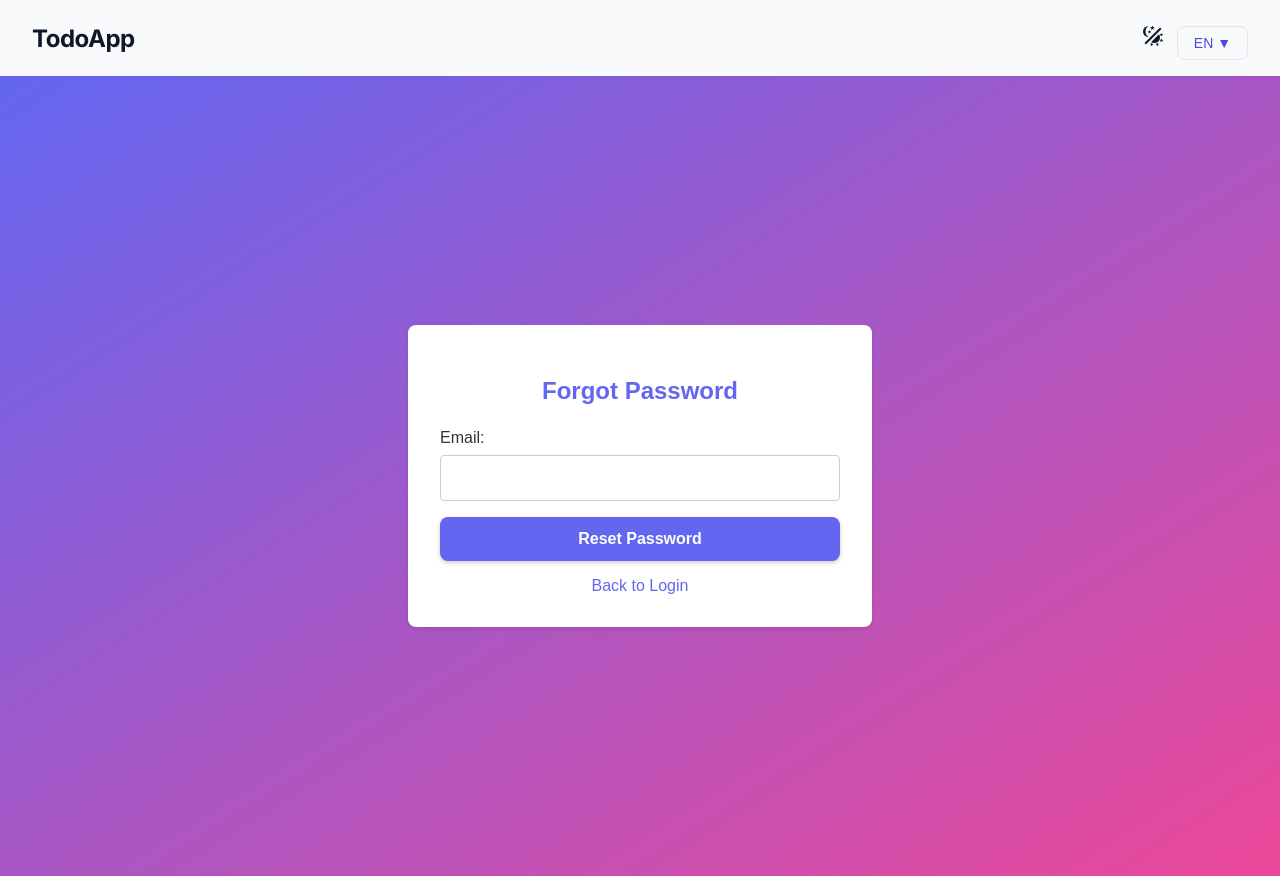
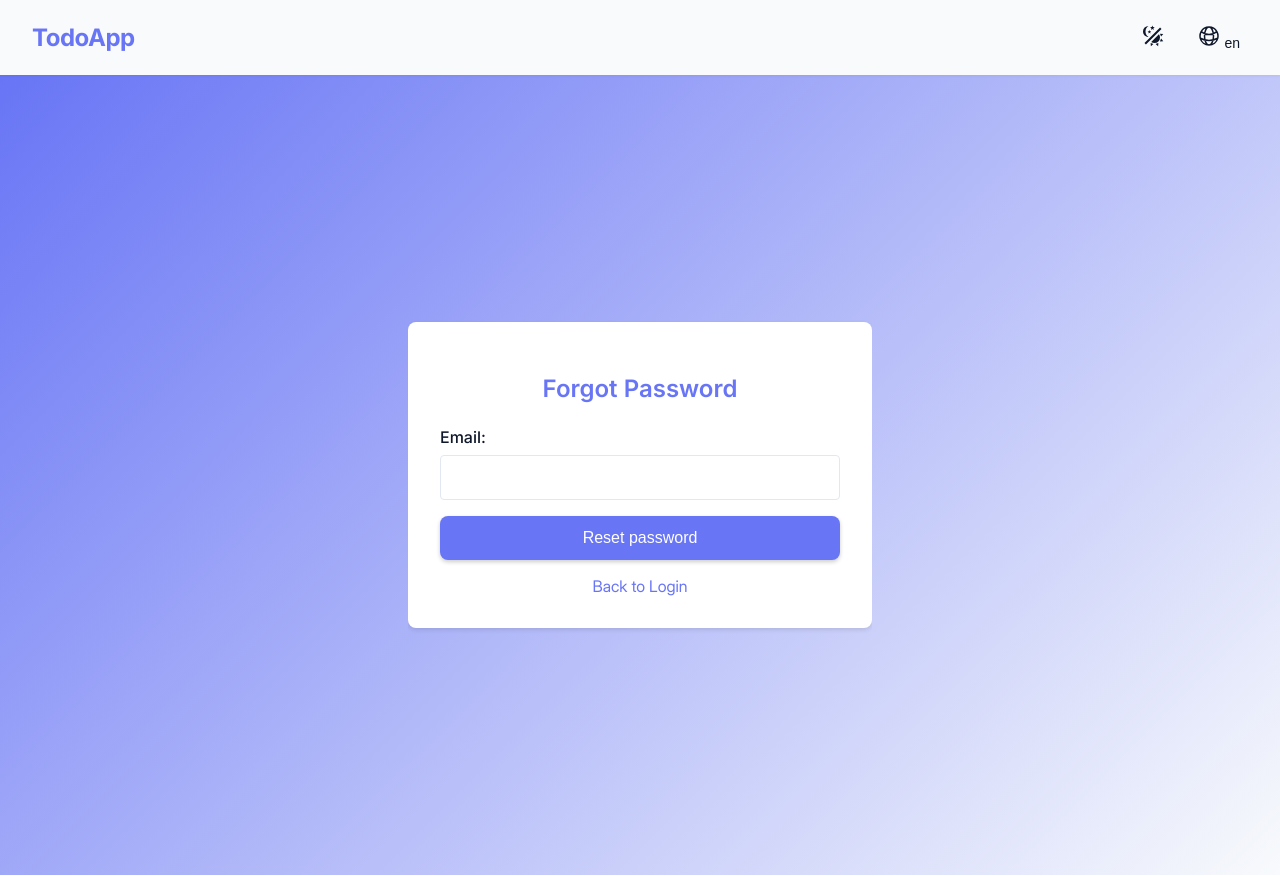
Before and after one commit to martincajka/todoapp-fe, a SvelteKit app: page /forgot-password in a window 1280 px wide. Built offline with nearby package versions, Linux system fonts and the light colour scheme.

Commit message:
refactor registration and login pages for improved styling and error handling; update message display and button components

```diff
--- a/src/routes/+layout.svelte
+++ b/src/routes/+layout.svelte
@@ -3,6 +3,7 @@
   import "../app.css";
   import Theme from "$icons/Theme.svelte";
   import IconButton from "$btns/IconButton.svelte";
+  import Language from "$icons/Language.svelte";
   let { children } = $props();
 
   // Default theme is "light"
@@ -42,15 +43,19 @@
 <svelte:window on:click={handleClickOutside} />
 
 <nav class="navbar">
-  <div class="nav-brand">TodoApp</div>
+  <a href="/" class="nav-brand">TodoApp</a>
   <div class="nav-items">
+    <IconButton variant="ghost" onclick={toggleTheme}
+      ><Theme iconStyle="medium primary" />
+    </IconButton>
     <div class="language-switcher">
-      <IconButton variant="ghost" onclick={toggleTheme}
-        ><Theme iconStyle="medium primary" />
+      <IconButton
+        variant="ghost"
+        iconStyle="medium primary"
+        onclick={() => (isOpen = !isOpen)}
+        ><Language iconStyle="medium primary" />
+        {locale}
       </IconButton>
-      <button class="dropdown-trigger" onclick={() => (isOpen = !isOpen)}>
-        {locale?.toUpperCase() || "EN"} ▼
-      </button>
       {#if isOpen}
         <div class="dropdown-menu">
           <button
@@ -72,9 +77,28 @@
     </div>
   </div>
 </nav>
-{@render children()}
+<div class="landing-container">
+  {@render children()}
+</div>
 
 <style>
+  .landing-container {
+    display: flex;
+    flex-direction: column;
+    align-items: center;
+    justify-content: center;
+    min-height: 100vh;
+    background: linear-gradient(
+      135deg,
+      var(--color-primary) 0%,
+      var(--color-background) 100%
+    );
+    color: #fff;
+    overflow: hidden;
+    margin: 0; /* Remove default margin */
+    padding: 0;
+  }
+
   .navbar {
     display: flex;
     justify-content: space-between;
@@ -88,44 +112,33 @@
     z-index: 1000;
   }
 
+  .nav-items {
+    display: flex;
+    gap: 1rem;
+  }
+
   .nav-brand {
     font-size: 1.5rem;
     font-weight: 700;
-    color: var(--color-text);
+    color: var(--color-text-header);
     letter-spacing: -0.02em;
   }
 
-  .dropdown-trigger {
-    padding: 0.5rem 1rem;
-    background: #f8fafc;
-    border: 1px solid #e2e8f0;
-    color: #4f46e5;
-    border-radius: 8px;
-    cursor: pointer;
-    transition: all 0.2s ease;
-    font-weight: 500;
-    font-size: 0.875rem;
-  }
-
-  .dropdown-trigger:hover {
-    background: #f1f5f9;
-    border-color: #cbd5e1;
-    transform: translateY(-1px);
+  .nav-brand:hover {
+    text-decoration: none;
   }
 
   .dropdown-menu {
     position: absolute;
-    top: calc(100% + 0.5rem);
+    top: calc(100%);
     right: 0;
-    background: white;
-    border-radius: 8px;
-    border: 1px solid #e2e8f0;
+    background: var(--color-surface);
     box-shadow:
       0 4px 6px -1px rgba(0, 0, 0, 0.1),
       0 2px 4px -1px rgba(0, 0, 0, 0.06);
     overflow: hidden;
     min-width: 160px;
-    animation: slideDown 0.2s ease;
+    animation: slideDown 0.1s ease;
   }
 
   .dropdown-item {
@@ -134,8 +147,8 @@
     padding: 0.75rem 1rem;
     text-align: left;
     border: none;
-    background: transparent;
-    color: #4b5563;
+    background: var(--color-surface);
+    color: var(--color-text);
     font-size: 0.875rem;
     font-weight: 500;
     cursor: pointer;
@@ -143,13 +156,14 @@
   }
 
   .dropdown-item:hover {
-    background: #f8fafc;
-    color: #4f46e5;
+    background: var(--color-primary);
+    color: var(--color-text);
   }
 
   .dropdown-item.active {
-    color: #4f46e5;
-    background: #f5f3ff;
+    color: var(--color-text);
+    border-left: solid;
+    border-color: var(--color-primary);
   }
 
   @keyframes slideDown {
--- a/src/routes/forgot-password/+page.svelte
+++ b/src/routes/forgot-password/+page.svelte
@@ -1,5 +1,6 @@
-<script>
+<script lang="ts">
   import { goto } from "$app/navigation";
+  import Button from "$btns/Button.svelte";
 
   let email = "";
 
@@ -21,9 +22,9 @@
       <input type="email" id="email" bind:value={email} required />
     </div>
 
-    <button on:click={handleResetPassword}>Reset Password</button>
+    <Button type="submit" fullWidth>Reset password</Button>
 
-    <div class="login-link">
+    <div class="link-container">
       <a href="/login" on:click|preventDefault={() => goto("/login")}
         >Back to Login</a
       >
@@ -38,25 +39,22 @@
     justify-content: center;
     align-items: center;
     min-height: 100vh;
-    background: linear-gradient(to bottom right, #6366f1, #ec4899);
-    color: white;
-    font-family: "Arial", sans-serif;
     overflow: hidden;
   }
 
   .forgot-password-box {
-    background-color: white;
+    background-color: var(--color-surface);
     padding: 2rem;
     border-radius: 8px;
     box-shadow: 0 2px 4px rgba(0, 0, 0, 0.1);
     width: 400px;
-    color: #333;
+    color: var(--color-text);
   }
 
   h2 {
     text-align: center;
     margin-bottom: 1.5rem;
-    color: #6366f1;
+    color: var(--color-text-header);
   }
 
   .input-group {
@@ -72,46 +70,35 @@
   input[type="email"] {
     width: 100%;
     padding: 0.8rem;
-    border: 1px solid #ccc;
+    border: 1px solid var(--color-border);
     border-radius: 4px;
     box-sizing: border-box;
     font-size: 1rem;
   }
 
-  button {
-    background-color: #6366f1;
-    color: white;
-    padding: 0.8rem 1.5rem;
-    border: none;
-    border-radius: 8px;
-    font-size: 1rem;
-    font-weight: 600;
-    cursor: pointer;
-    transition:
-      background-color 0.3s ease,
-      transform 0.2s ease;
-    box-shadow: 0 2px 4px rgba(0, 0, 0, 0.2);
-    width: 100%;
+  .link-container {
+    margin-top: 1rem;
+    text-align: center;
+    color: var(--color-primary);
   }
 
-  button:hover {
-    background-color: #5258da;
-    transform: scale(1.02);
+  .success-message {
+    background-color: var(--color-success);
+    color: var(--color-success-text);
+    padding: 1rem;
+    border-radius: 6px;
+    margin-bottom: 1rem;
+    text-align: center;
+    font-size: 1rem;
   }
 
-  .login-link {
-    margin-top: 1rem;
+  .error-message {
+    background-color: var(--color-danger);
+    color: var(--color-danger-text);
+    padding: 1rem;
+    border-radius: 6px;
+    margin-bottom: 1rem;
     text-align: center;
-    color: #6366f1;
-  }
-
-  .login-link a {
-    color: inherit;
-    text-decoration: none;
-    font-weight: 500;
-  }
-
-  .login-link a:hover {
-    text-decoration: underline;
+    font-size: 0.875rem;
   }
 </style>
--- a/src/routes/login/+page.svelte
+++ b/src/routes/login/+page.svelte
@@ -48,11 +48,11 @@
       <Button type="submit" fullWidth>Login</Button>
     </form>
 
-    <div class="forgot-password-link">
+    <div class="link-container">
       <a href="/forgot-password">Forgot Password?</a>
     </div>
 
-    <div class="register-link">
+    <div class="link-container">
       Don't have an account? <a href="/register">Register</a>
     </div>
   </div>
@@ -65,25 +65,22 @@
     justify-content: center;
     align-items: center;
     min-height: 100vh;
-    background: linear-gradient(to bottom right, #6366f1, #ec4899);
-    color: white;
-    font-family: "Arial", sans-serif;
     overflow: hidden;
   }
 
   .login-box {
-    background-color: white;
+    background-color: var(--color-surface);
     padding: 2rem;
     border-radius: 8px;
     box-shadow: 0 2px 4px rgba(0, 0, 0, 0.1);
     width: 400px;
-    color: #333;
+    color: var(--color-text);
   }
 
   h2 {
     text-align: center;
     margin-bottom: 1.5rem;
-    color: #6366f1;
+    color: var(--color-text-header);
   }
 
   .input-group {
@@ -100,48 +97,21 @@
   input[type="password"] {
     width: 100%;
     padding: 0.8rem;
-    border: 1px solid #ccc;
+    border: 1px solid var(--color-border);
     border-radius: 4px;
     box-sizing: border-box;
     font-size: 1rem;
   }
 
-  .forgot-password-link {
+  .link-container {
     margin-top: 1rem;
     text-align: center;
-    color: #6366f1;
-  }
-
-  .forgot-password-link a {
-    color: inherit;
-    text-decoration: none;
-    font-weight: 500;
-  }
-
-  .forgot-password-link a:hover {
-    text-decoration: underline;
-  }
-
-  .register-link {
-    /* Added class for the register link */
-    margin-top: 1rem;
-    text-align: center;
-    color: #6366f1;
-  }
-
-  .register-link a {
-    color: inherit;
-    text-decoration: none;
-    font-weight: 500;
-  }
-
-  .register-link a:hover {
-    text-decoration: underline;
+    color: var(--color-primary);
   }
 
   .success-message {
-    background-color: #dcfce7;
-    color: #166534;
+    background-color: var(--color-success);
+    color: var(--color-success-text);
     padding: 1rem;
     border-radius: 6px;
     margin-bottom: 1rem;
@@ -150,8 +120,8 @@
   }
 
   .error-message {
-    background-color: #fef2f2;
-    color: #b91c1c;
+    background-color: var(--color-danger);
+    color: var(--color-danger-text);
     padding: 1rem;
     border-radius: 6px;
     margin-bottom: 1rem;
--- a/src/routes/register/+page.server.js
+++ b/src/routes/register/+page.server.js
@@ -40,7 +40,11 @@ export const actions ={
             message: data.message};
     } catch (error) {
         console.error("An error occurred", error);
-        return {message: "An error occurred"};
+        return {
+            success: false,
+            message: "An error occurred",
+            email: email
+        };
     }
 }
 }
--- a/src/routes/register/+page.svelte
+++ b/src/routes/register/+page.svelte
@@ -34,7 +34,9 @@
       </div>
       <div class="message-container">
         {#if form?.success !== undefined}
-          <div class={form.success === true ? "success" : "error"}>
+          <div
+            class={form.success === true ? "success-message" : "error-message"}
+          >
             {form.message}
           </div>
         {/if}
@@ -42,7 +44,7 @@
       <Button type="submit" fullWidth>Register</Button>
     </form>
 
-    <div class="login-link">
+    <div class="link-container">
       Already have an account? <a href="/login">Login</a>
     </div>
   </div>
@@ -55,25 +57,16 @@
     justify-content: center;
     align-items: center;
     min-height: 100vh;
-    background: linear-gradient(to bottom right, #6366f1, #ec4899);
-    color: white;
-    font-family: "Arial", sans-serif;
     overflow: hidden;
   }
 
   .registration-box {
-    background-color: white;
+    background-color: var(--color-surface);
     padding: 2rem;
     border-radius: 8px;
     box-shadow: 0 2px 4px rgba(0, 0, 0, 0.1);
-    width: 400px; /* Adjust width as needed */
-    color: #333; /* Darker text color inside the box */
-  }
-
-  h2 {
-    text-align: center;
-    margin-bottom: 1.5rem;
-    color: #6366f1; /* Match the gradient */
+    width: 400px;
+    color: var(--color-text);
   }
 
   .form-content {
@@ -92,55 +85,62 @@
     font-weight: 500;
   }
 
+  .message-container {
+    min-height: 64px; /* Fixed height for message area */
+    margin-bottom: 1rem;
+    align-items: center;
+    justify-content: center;
+  }
+
+  h2 {
+    text-align: center;
+    margin-bottom: 1.5rem;
+    color: var(--color-text-header);
+  }
+
+  .input-group {
+    margin-bottom: 1rem;
+  }
+
+  label {
+    display: block;
+    margin-bottom: 0.5rem;
+    font-weight: 500;
+  }
+
   input[type="email"],
   input[type="password"] {
     width: 100%;
     padding: 0.8rem;
-    border: 1px solid #ccc;
+    border: 1px solid var(--color-border);
     border-radius: 4px;
     box-sizing: border-box;
     font-size: 1rem;
   }
 
-  .login-link {
+  .link-container {
     margin-top: 1rem;
     text-align: center;
-    color: #6366f1;
+    color: var(--color-primary);
   }
 
-  .login-link a {
-    color: inherit;
-    text-decoration: none;
-    font-weight: 500;
+  .success-message {
+    background-color: var(--color-success);
+    color: var(--color-success-text);
+    padding: 1rem;
+    border-radius: 6px;
+    margin-bottom: 1rem;
+    text-align: center;
+    font-size: 1rem;
   }
 
-  .login-link a:hover {
-    text-decoration: underline;
-  }
-
-  .message-container {
-    min-height: 64px; /* Fixed height for message area */
+  .error-message {
+    background-color: var(--color-danger);
+    color: var(--color-danger-text);
+    padding: 1rem;
+    border-radius: 6px;
     margin-bottom: 1rem;
-    display: flex;
-    align-items: center;
-    justify-content: center;
-  }
-
-  .success,
-  .error {
-    padding: 0.75rem;
-    border-radius: 4px;
-    width: 100%;
     text-align: center;
-  }
-
-  .success {
-    background-color: #dcfce7;
-    color: #166534;
-  }
-
-  .error {
-    background-color: #fee2e2;
-    color: #991b1b;
+    font-size: 0.875rem;
   }
 </style>
```
Also changed, not shown: src/routes/+page.svelte (+6 -5 lines).
